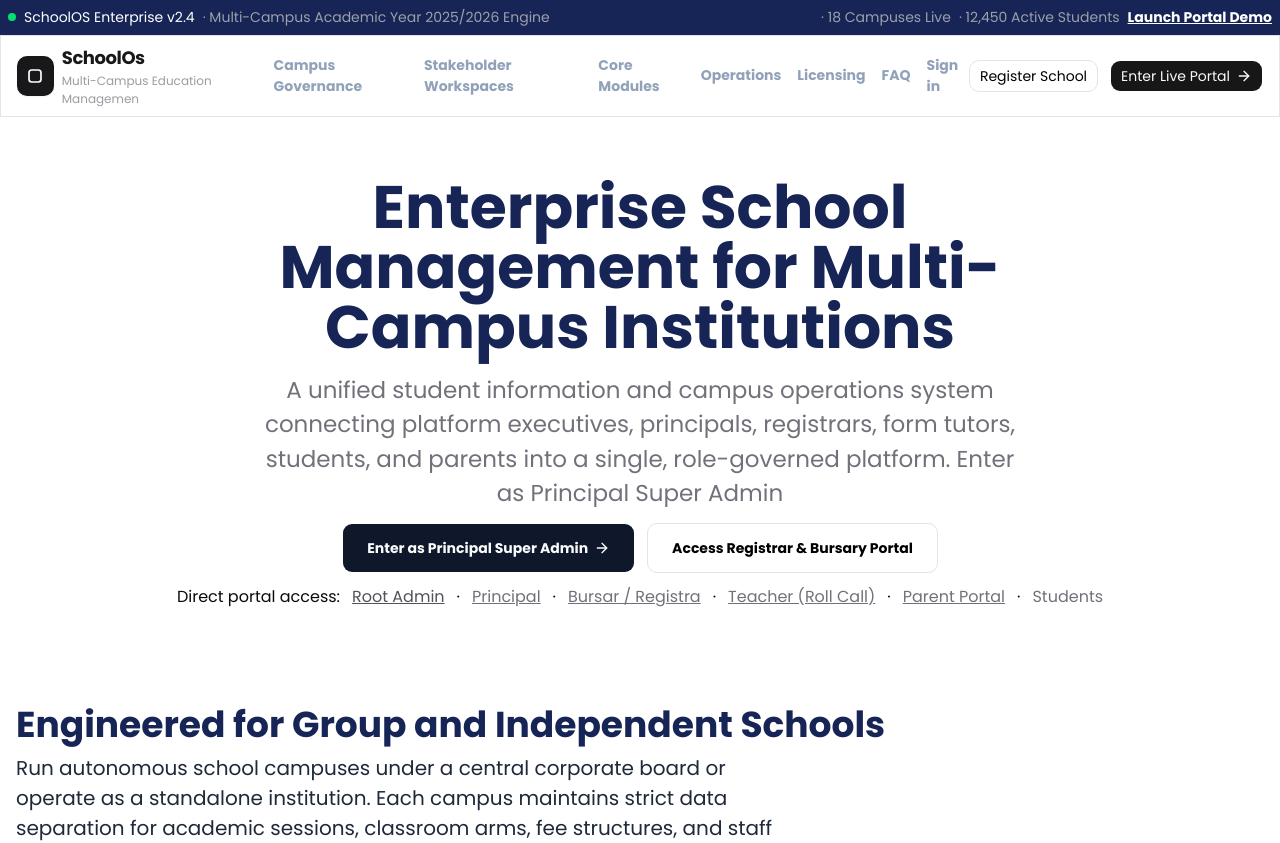
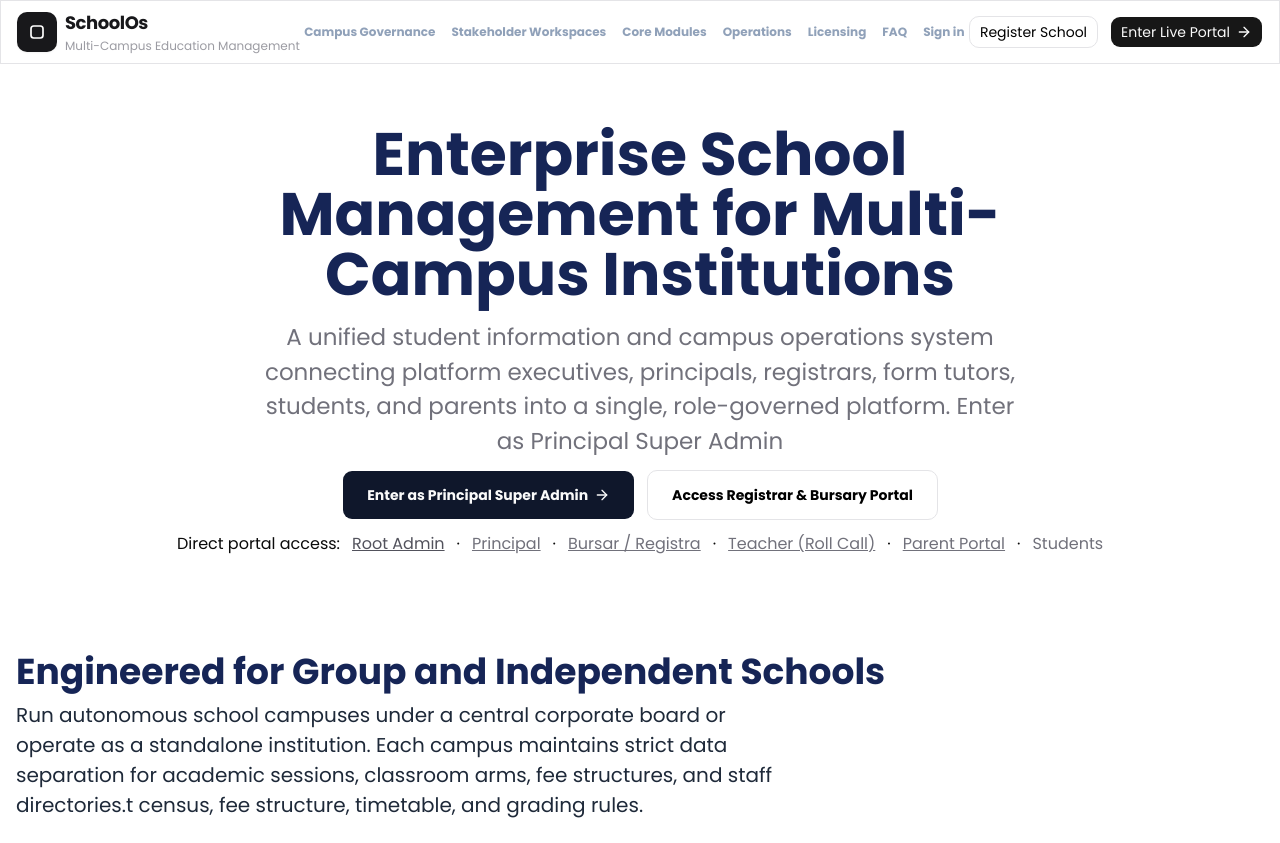
Before and after one commit to Maxwellsmall/schoolos, a Next.js app in the folder frontend/: page / in a window 1280 px wide. Shown: the top 843 px of the page. Built offline with nearby package versions, Linux system fonts and the light colour scheme.

Commit message:
feat: update Header component layout and styling for improved readability and consistency

```diff
--- a/frontend/components/Header.tsx
+++ b/frontend/components/Header.tsx
@@ -21,19 +21,6 @@ export default function Header() {
     }
     return (
         <>
-        <div className="w-full flex items-center justify-between bg-blue-950 py-2 px-2 text-xs">
-            <div className="flex items-center gap-2">
-                <div className="w-2 h-2 rounded-full bg-green-400"/>
-                <span className="text-white text-[14px]">SchoolOS Enterprise v2.4</span>
-                <span className="text-zinc-400 text-[14px]">· Multi-Campus Academic Year 2025/2026 Engine</span>
-            </div>
-              <div className="flex items-center gap-2">
-                <span className="text-zinc-400 text-[14px]">· 18 Campuses Live</span>
-                <span className="text-zinc-400 text-[14px]">· 12,450 Active Students</span>
-                <span className="text-white font-bold underline hover:text-green-300 hover:font-bold cursor-pointer h text-[14px]">Launch Portal Demo</span>
-            </div>
-
-        </div>
         <header className="w-full px-4 py-2 bg-white z-50 border border-zinc-200 sticky top-0">
             <div className="w-full flex items-center justify-between">
                    <div className="flex items-center">
@@ -55,7 +42,7 @@ export default function Header() {
                 SchoolOs
               </h2>
               <p className="text-[12px] text-zinc-500/70 dark:text-zinc-400">
-                Multi-Campus Education Managemen
+                Multi-Campus Education Management
               </p>
             </div>
           </div>
@@ -64,52 +51,52 @@ export default function Header() {
                 <li
                 className={
                   pathname === "/Architecture"
-                ?  "text-[14px] font-semibold text-zinc-500 cursor-pointer hover:text-black hover:font-bold"
-                : "text-[14px] font-bold text-slate-400 cursor-pointer"
+                ?  "text-[12px] font-semibold text-zinc-500 cursor-pointer hover:text-black hover:font-bold"
+                : "text-[12px] font-bold text-slate-400 cursor-pointer"
                 }
                 onClick={() => scrollToSection("Architecture")}>Campus Governance</li>
                 <li
                 className={
                   pathname === "/Stakeholder Workspaces"
-                    ?  "text-[14px] font-semibold text-zinc-500 cursor-pointer hover:text-black hover:font-bold"
-                : "text-[14px] font-bold text-slate-400 cursor-pointer"
+                    ?  "text-[12px] font-semibold text-zinc-500 cursor-pointer hover:text-black hover:font-bold"
+                : "text-[12px] font-bold text-slate-400 cursor-pointer"
                  }
                  onClick={() => scrollToSection("Stakeholder Workspaces")}
                  > Stakeholder Workspaces</li>
                 <li
                 className={
                   pathname === "/Core Modules"
-                    ?  "text-[14px] font-semibold text-zinc-500 cursor-pointer hover:text-black hover:font-bold"
-                : "text-[14px] font-bold text-slate-400 cursor-pointer"
+                    ?  "text-[12px] font-semibold text-zinc-500 cursor-pointer hover:text-black hover:font-bold"
+                : "text-[12px] font-bold text-slate-400 cursor-pointer"
                 }
                 onClick={() => scrollToSection("Core Modules")}>Core Modules</li>
 
                 <li
                 className={
                   pathname === "/Operations"
-                    ?  "text-[14px] font-semibold text-zinc-500 cursor-pointer hover:text-black hover:font-bold"
-                : "text-[14px] font-bold text-slate-400  cursor-pointer"
+                    ?  "text-[12px] font-semibold text-zinc-500 cursor-pointer hover:text-black hover:font-bold"
+                : "text-[12px] font-bold text-slate-400  cursor-pointer"
               }
               onClick={() => scrollToSection("Operations")}>Operations</li>
                               <li
                 className={
                   pathname === "/Campus"
-                    ?  "text-[14px] font-semibold text-zinc-500 cursor-pointer hover:text-black hover:font-bold"
-                : "text-[14px] font-bold text-slate-400 cursor-pointer"
+                    ?  "text-[12px] font-semibold text-zinc-500 cursor-pointer hover:text-black hover:font-bold"
+                : "text-[12px] font-bold text-slate-400 cursor-pointer"
               }
               onClick={() => scrollToSection("Campus")}>Licensing</li>
                 <li
                 className={
                   pathname === "/FAQ"
-                    ?  "text-[14px] font-semibold text-zinc-500 cursor-pointer hover:text-black hover:font-bold"
-                : "text-[14px] font-bold text-slate-400 cursor-pointer"
+                    ?  "text-[12px] font-semibold text-zinc-500 cursor-pointer hover:text-black hover:font-bold"
+                : "text-[12px] font-bold text-slate-400 cursor-pointer"
                 }
                 onClick={() => scrollToSection("FAQ")}>FAQ</li>
                  <li
                 className={
                   pathname === "/Signin"
-                    ?  "text-[14px] font-semibold text-zinc-500 cursor-pointer hover:text-black hover:font-bold"
-                : "text-[14px] font-bold text-slate-400 cursor-pointer"
+                    ?  "text-[12px] font-semibold text-zinc-500 cursor-pointer hover:text-black hover:font-bold"
+                : "text-[12px] font-bold text-slate-400 cursor-pointer"
                 }
                 onClick={() => scrollToSection("Signin")}>Sign in</li>
             </ul>
```
